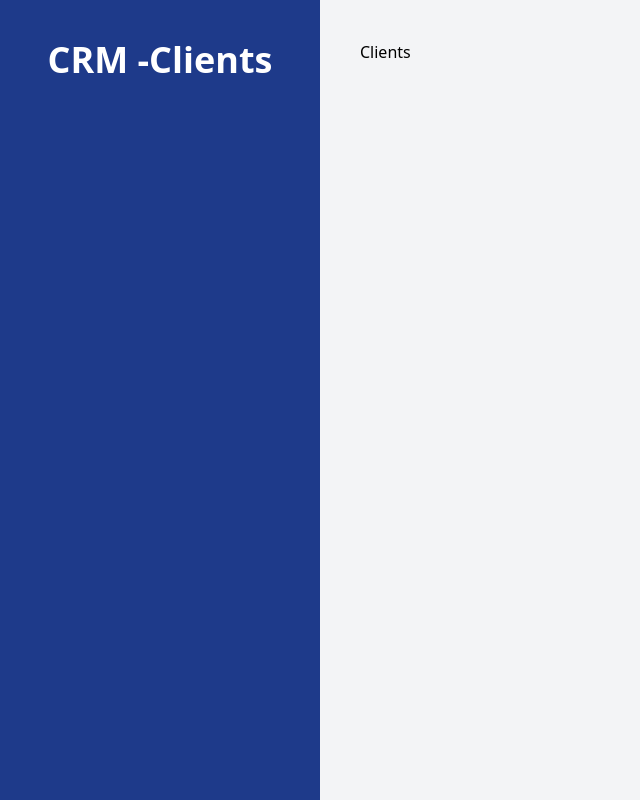
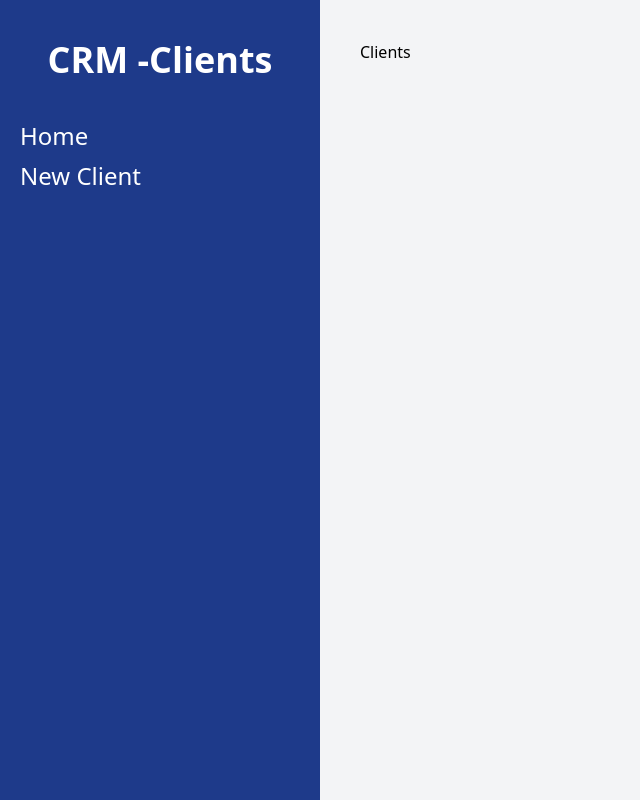
Before and after one commit to NancyMile/crm-react, a React (Vite) app: page / in a window 1280 px wide. Shown: the whole page, without its empty margins (0-640 px from the left). Built offline with nearby package versions, Linux system fonts and the light colour scheme.

Commit message:
nav pages  with link

```diff
--- a/src/components/Layout.jsx
+++ b/src/components/Layout.jsx
@@ -1,12 +1,17 @@
-import { Outlet } from 'react-router-dom'
+import { Outlet, Link } from 'react-router-dom'
 const Layout = () => {
   return (
       <div className='md:flex  md:min-h-screen'>
         <aside className='md:w-1/4 bg-blue-900 px-5 py-10'>
           <h2 className='text-4xl text-white font-black text-center'>CRM -Clients</h2>
+
+          <div className='mt-10'>
+          <Link className="text-2xl block mt-2 hover:text-blue-300 text-white" to="/">Home</Link>
+          <Link className="text-2xl block mt-2 hover:text-blue-300 text-white" to="/clients/new">New Client</Link>
+          </div>
         </aside>
         <main className='md:w-3/4 p-10 md:h-screen overflow-scroll'>
-          <Outlet/>
+          <Outlet />
         </main>
       </div>
   )
```
